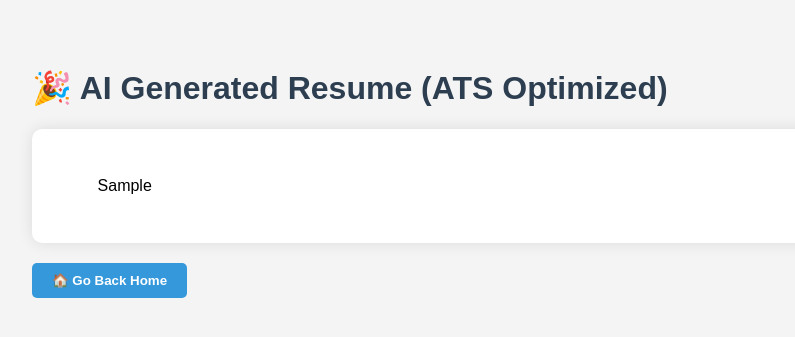
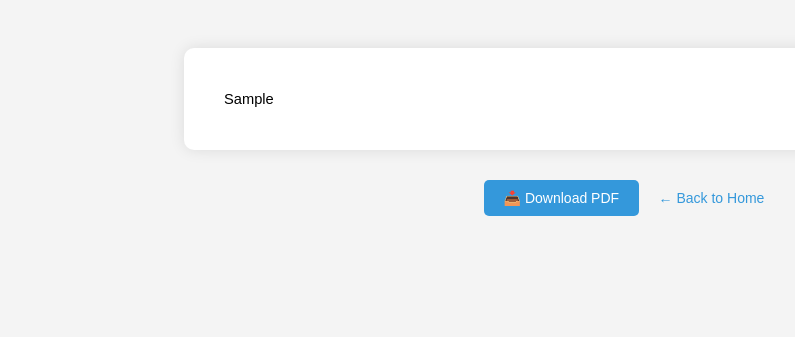
Before and after one commit to varunvamsich/resume-doctor, a Flask app: template templates/generated_result.html in a window 1280 px wide. Shown: the top 337 px of the page, without its empty margins (16-811 px from the left). Run offline with Flask 3, Linux system fonts and the light colour scheme; the template is opened without the code that fills it: most values are stand-ins (such as "Sample title", 1, 10 or a date in 2020).

Commit message:
🚀 Phase-8: ATS Resume Generator with Download Feature Completed

```diff
--- a/app.py
+++ b/app.py
@@ -1,19 +1,19 @@
-from flask import Flask, render_template, request
+from flask import Flask, render_template, request, send_file, make_response
 import fitz  # PyMuPDF
 import openai
 import re
 import os
 from dotenv import load_dotenv
+from xhtml2pdf import pisa
+from io import BytesIO
 
 app = Flask(__name__)
 
-# ✅ Load environment variables from .env
+# Load environment variables
 load_dotenv()
-
-# ✅ Set OpenAI API key securely
 openai.api_key = os.getenv("OPENAI_API_KEY")
 
-# ✅ Helper function to extract sections
+# Helper function to extract sections
 def extract_section(lines, start_keyword, stop_keywords):
     extracted = []
     started = False
@@ -28,14 +28,49 @@ def extract_section(lines, start_keyword, stop_keywords):
                 extracted.append(line.strip())
     return extracted
 
-# ✅ Route: Combined Homepage (Phase-6)
+# ---------- ATS Optimization Functions ----------
+def clean_html(html):
+    """Remove unwanted tags/attributes while preserving essential formatting"""
+    allowed_tags = ['h1', 'h2', 'h3', 'p', 'ul', 'li', 'strong', 'a']
+    for tag in re.findall(r'<(/?\w+)', html):
+        if tag.strip('/') not in allowed_tags:
+            html = re.sub(fr'<{tag}[^>]*>', '', html)
+    # Remove empty paragraphs
+    html = re.sub(r'<p>\s*</p>', '', html)
+    # Normalize whitespace
+    html = re.sub(r'\s+', ' ', html).strip()
+    return html
+
+def validate_ats_structure(html):
+    """Check for required sections"""
+    required_sections = [
+        "Professional Summary",
+        "Technical Skills",
+        "Work Experience",
+        "Education"
+    ]
+    missing = []
+    for section in required_sections:
+        if f"<h2>{section}</h2>" not in html:
+            missing.append(section)
+    return missing
+
+def enforce_ats_formatting(html):
+    """Standardize resume formatting"""
+    # Fix dates
+    html = re.sub(r"(\d{4})\s*-\s*(\d{4}|Present)", r"\1–\2", html)
+    # Capitalize bullet points
+    html = re.sub(r"<li>\s*([a-z])", lambda m: f"<li>{m.group(1).upper()}", html)
+    return html
+
+# ---------- Routes ----------
 @app.route('/')
 def home():
-    return render_template('dashboard.html')  # new combined UI page
+    return render_template('dashboard.html')
 
-# ✅ Route: Resume Analyzer (Phase-3)
 @app.route('/upload', methods=['POST'])
 def upload():
+    """Resume Analyzer"""
     file = request.files['resume']
     text = ""
     if file and file.filename.endswith('.pdf'):
@@ -55,11 +90,11 @@ def upload():
     skills = extract_section(lines, "skills", ["projects", "experience", "certifications", "summary"])
 
     prompt = f"""
-    Analyze the following resume and provide:
-    1. Strengths of the candidate
-    2. Areas of improvement
-    3. Suitable job roles
-    4. Skills to learn for better job prospects
+    Analyze this resume and provide:
+    1. Key strengths
+    2. Improvement areas
+    3. Suggested job roles
+    4. Skills to develop
 
     Resume:
     {text}
@@ -72,8 +107,7 @@ def upload():
                 {"role": "system", "content": "You are a professional career counselor."},
                 {"role": "user", "content": prompt}
             ],
-            max_tokens=700,
-            temperature=0.7
+            max_tokens=700
         )
         ai_feedback = response.choices[0].message['content'].strip()
     except Exception as e:
@@ -90,9 +124,9 @@ def upload():
         ai_feedback=ai_feedback
     )
 
-# ✅ Route: Job Matcher (Phase-5)
 @app.route('/match', methods=['POST'])
 def match():
+    """Job Matcher"""
     file = request.files['resume']
     job_desc = request.form['job_description']
     text = ""
@@ -103,18 +137,19 @@ def match():
             text += page.get_text()
 
     prompt = f"""
-You are a resume reviewer. Compare the resume below with the job description and give:
+    Compare this resume with the job description:
 
-1. ✅ Match Score (0-100)
-2. 🔍 Missing Keywords from resume
-3. 💡 Suggestions to improve match
+    Resume:
+    {text}
 
-Resume:
-{text}
+    Job Description:
+    {job_desc}
 
-Job Description:
-{job_desc}
-"""
+    Provide:
+    1. Match score (0-100)
+    2. Missing keywords
+    3. Improvement suggestions
+    """
 
     try:
         response = openai.ChatCompletion.create(
@@ -123,22 +158,21 @@ Job Description:
                 {"role": "system", "content": "You are an expert resume-job matcher."},
                 {"role": "user", "content": prompt}
             ],
-            max_tokens=700,
-            temperature=0.7
+            max_tokens=700
         )
         match_feedback = response.choices[0].message['content'].strip()
     except Exception as e:
         match_feedback = f"Error matching resume: {e}"
 
     return render_template('match_summary.html', feedback=match_feedback)
-# ✅ Route: Resume Rebuilder Form (Phase-7)
+
 @app.route('/generate-resume')
 def generate_resume_form():
     return render_template('generate_resume.html')
 
-# ✅ Route: Handle Resume Rebuilding (Phase-7)
 @app.route('/generate-resume', methods=['POST'])
 def generate_resume():
+    """ATS-Optimized Resume Generator"""
     file = request.files['resume']
     resume_text = ""
 
@@ -148,29 +182,163 @@ def generate_resume():
             resume_text += page.get_text()
 
     prompt = f"""
-You're an expert resume writer. Rewrite the following resume in a professional, clean format suitable for modern ATS systems. Use strong action verbs, bullet points, clear section headers, and optimize it for readability.
+    Create an ATS-optimized resume (90+ score) using this template:
 
-Resume Text:
-{resume_text}
-"""
+    <h1>Full Name</h1>
+    <p class="contact-info">Phone | Email | Location | LinkedIn | GitHub</p>
+
+    <h2>Professional Summary</h2>
+    <p>3-5 sentence summary highlighting key skills</p>
+
+    <h2>Technical Skills</h2>
+    <ul>
+      <li><strong>Languages:</strong> Python, Java</li>
+      <li><strong>Tools:</strong> Git, AWS</li>
+    </ul>
+
+    <h2>Work Experience</h2>
+    <h3>Job Title | Company</h3>
+    <p>Month YYYY–Month YYYY</p>
+    <ul>
+      <li>Action verb + quantified achievement (e.g., "Increased X by 40%")</li>
+    </ul>
+
+    <h2>Education</h2>
+    <h3>Degree, University</h3>
+    <p>YYYY–YYYY | GPA/Percentage</p>
+
+    Rules:
+    1. Use ONLY these HTML tags: h1, h2, h3, p, ul, li, strong
+    2. Never invent information
+    3. Quantify achievements
+    4. Standardize dates as "Month YYYY–Month YYYY"
+
+    Resume Data:
+    {resume_text}
+    """
 
     try:
         response = openai.ChatCompletion.create(
             model="gpt-4",
             messages=[
-                {"role": "system", "content": "You are a professional resume writer."},
+                {"role": "system", "content": "You are an ATS resume expert. Use only verified information."},
                 {"role": "user", "content": prompt}
             ],
-            max_tokens=1000,
-            temperature=0.7
+            temperature=0.3,
+            max_tokens=2000
         )
-        generated_resume = response.choices[0].message['content'].strip()
+        generated_resume = response.choices[0].message['content']
+        generated_resume = clean_html(generated_resume)
+        generated_resume = enforce_ats_formatting(generated_resume)
+
+        # Validate structure
+        missing_sections = validate_ats_structure(generated_resume)
+        if missing_sections:
+            generated_resume += f"\n<!-- Missing sections: {', '.join(missing_sections)} -->"
+
     except Exception as e:
-        generated_resume = f"Error generating resume: {e}"
-    # NEW fixed line
+        generated_resume = f"<h1>Error</h1><p>{str(e)}</p>"
+
     return render_template('generated_result.html', ai_resume=generated_resume)
 
+@app.route('/download-resume', methods=['POST'])
+def download_resume():
+    """Generate PDF with perfect ATS formatting"""
+    try:
+        raw_html = request.form['resume_html']
 
-# ✅ Run the app
+        # Clean HTML before PDF conversion
+        cleaned_html = re.sub(r'<\!\-\-.*?\-\->', '', raw_html)  # Remove comments
+        cleaned_html = re.sub(r'\s+', ' ', cleaned_html).strip()  # Normalize whitespace
+
+        full_html = f"""<!DOCTYPE html>
+<html>
+<head>
+    <meta charset="utf-8">
+    <meta name="description" content="ATS-optimized resume">
+    <title>Professional Resume</title>
+    <style>
+        /* ATS-optimized styling */
+        body {{
+            font-family: Arial, sans-serif;
+            font-size: 11pt;
+            line-height: 1.5;
+            margin: 0.75in;
+            color: #000;
+            -webkit-print-color-adjust: exact;
+            print-color-adjust: exact;
+        }}
+        h1 {{
+            font-size: 18pt;
+            margin: 0 0 10px 0;
+            text-align: center;
+            color: #2c3e50;
+        }}
+        h2 {{
+            font-size: 14pt;
+            border-bottom: 1px solid #2c3e50;
+            margin: 18pt 0 6pt 0;
+            padding-bottom: 3px;
+            color: #2c3e50;
+            page-break-after: avoid;
+        }}
+        h3 {{
+            font-size: 12pt;
+            margin: 12pt 0 4pt 0;
+            page-break-after: avoid;
+        }}
+        ul {{
+            margin: 6pt 0;
+            padding-left: 20px;
+        }}
+        li {{
+            margin-bottom: 4pt;
+            page-break-inside: avoid;
+        }}
+        p {{
+            margin: 4pt 0;
+        }}
+        .contact-info {{
+            text-align: center;
+            margin-bottom: 12pt;
+        }}
+        @media print {{
+            body {{
+                margin: 0.5in;
+            }}
+            a {{
+                text-decoration: none;
+                color: #000;
+            }}
+        }}
+    </style>
+</head>
+<body>
+    {cleaned_html}
+</body>
+</html>"""
+
+        result = BytesIO()
+        pisa_status = pisa.CreatePDF(
+            full_html,
+            dest=result,
+            encoding='UTF-8',
+            link_callback=lambda uri, _: uri  # Handle external links
+        )
+
+        if pisa_status.err:
+            return render_template('error.html', message="Failed to generate PDF"), 500
+
+        result.seek(0)
+        return send_file(
+            result,
+            mimetype='application/pdf',
+            download_name='ATS_Optimized_Resume.pdf',
+            as_attachment=True
+        )
+
+    except Exception as e:
+        return render_template('error.html', message=str(e)), 500
+
 if __name__ == '__main__':
     app.run(debug=True)
--- a/templates/generated_result.html
+++ b/templates/generated_result.html
@@ -1,47 +1,109 @@
 <!DOCTYPE html>
 <html>
 <head>
-    <title>AI Generated Resume</title>
+  <title>AI Generated Resume (ATS Optimized)</title>
+  <meta name="description" content="ATS-optimized resume generated by Resume Doctor">
   <style>
+    /* Base Styling */
     body {
       font-family: Arial, sans-serif;
       padding: 40px;
       background-color: #f4f4f4;
+      line-height: 1.5;
     }
+
+    /* Resume Container */
+    .resume-container {
+      background: white;
+      padding: 40px;
+      border-radius: 10px;
+      box-shadow: 0 0 15px rgba(0,0,0,0.1);
+      max-width: 800px;
+      margin: 0 auto;
+      font-size: 11pt;
+    }
+
+    /* Perfect ATS Typography */
     h1 {
       color: #2c3e50;
+      font-size: 18pt;
+      text-align: center;
+      border-bottom: 2px solid #3498db;
+      padding-bottom: 10px;
+      margin-bottom: 15px;
+      margin-top: 0;
     }
-        .resume-box {
-            background: #fff;
-            padding: 30px;
-            border-radius: 10px;
-            white-space: pre-wrap;
-            box-shadow: 0 0 15px rgba(0, 0, 0, 0.1);
+
+    h2 {
+      color: #2c3e50;
+      font-size: 14pt;
+      margin-top: 24px;
+      margin-bottom: 8px;
+      border-bottom: 1px solid #eee;
+      padding-bottom: 5px;
     }
-        button {
-            margin-top: 20px;
+
+    h3 {
+      font-size: 12pt;
+      margin-bottom: 4px;
+      margin-top: 12px;
+    }
+
+    /* ATS-Approved Lists */
+    ul {
+      padding-left: 20px;
+      margin-top: 6px;
+      margin-bottom: 12px;
+    }
+
+    li {
+      margin-bottom: 4px;
+      padding-left: 4px;
+    }
+
+    /* Contact Info Styling */
+    .contact-line {
+      text-align: center;
+      margin-bottom: 8px;
+    }
+
+    /* Action Buttons */
+    .action-buttons {
+      text-align: center;
+      margin-top: 30px;
+    }
+
+    .download-btn {
       padding: 10px 20px;
-            font-weight: bold;
+      background: #3498db;
+      color: white;
       border: none;
-            background-color: #3498db;
-            color: white;
       border-radius: 5px;
       cursor: pointer;
+      font-size: 14px;
+      margin-right: 15px;
     }
-        button:hover {
-            background-color: #2980b9;
+
+    .back-link {
+      color: #3498db;
+      text-decoration: none;
+      font-size: 14px;
     }
   </style>
 </head>
 <body>
-    <h1>🎉 AI Generated Resume (ATS Optimized)</h1>
-
-    <div class="resume-box">
-        {{ ai_resume }}
+  <div class="resume-container">
+    {{ ai_resume|safe }}
   </div>
 
-    <form action="/" method="get">
-        <button type="submit">🏠 Go Back Home</button>
+  <div class="action-buttons">
+    <form action="/download-resume" method="POST" style="display: inline;">
+      <input type="hidden" name="resume_html" value="{{ ai_resume }}">
+      <button type="submit" class="download-btn">
+        📥 Download PDF
+      </button>
     </form>
+    <a href="/" class="back-link">← Back to Home</a>
+  </div>
 </body>
 </html>
```
Also changed, not shown: templates/pdf_template.html (added, +37 -0 lines), templates/resume_template.html (added, +22 -0 lines), README.md, 1 other file. Lines whose indentation alone changed are shown as unchanged.
